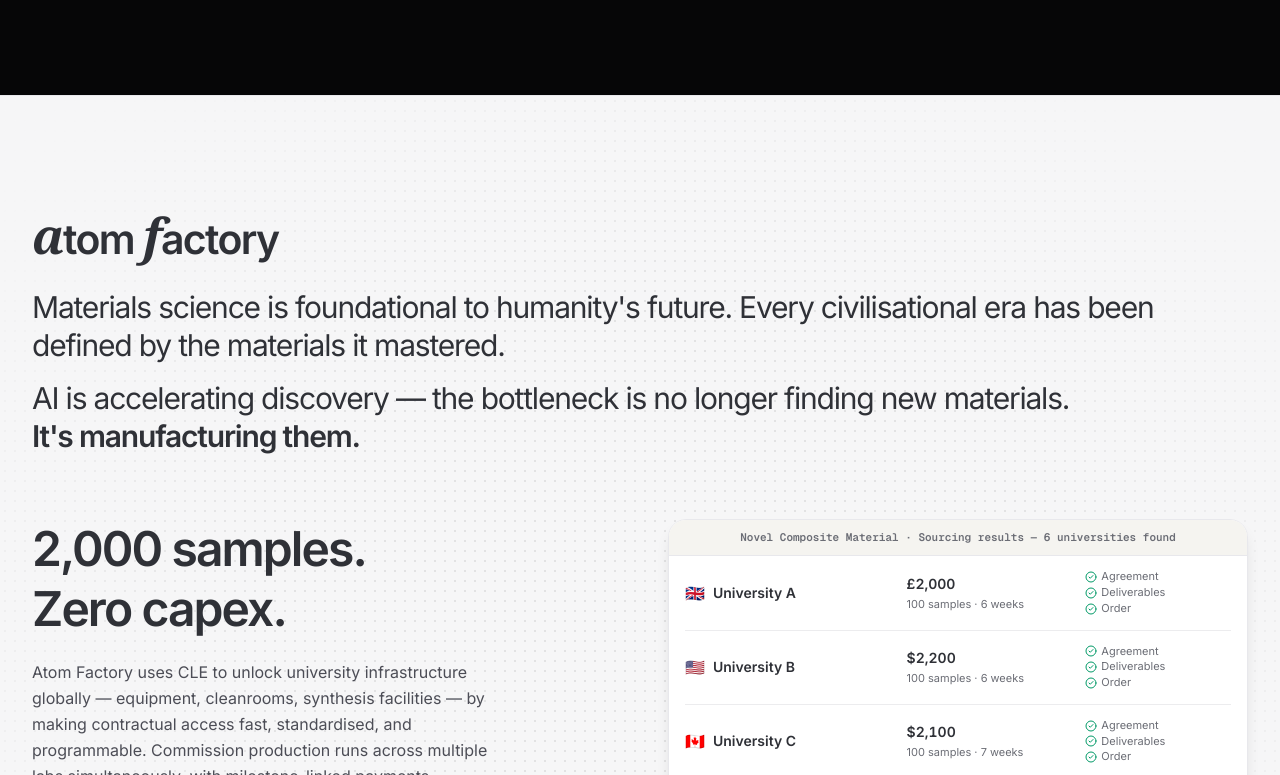
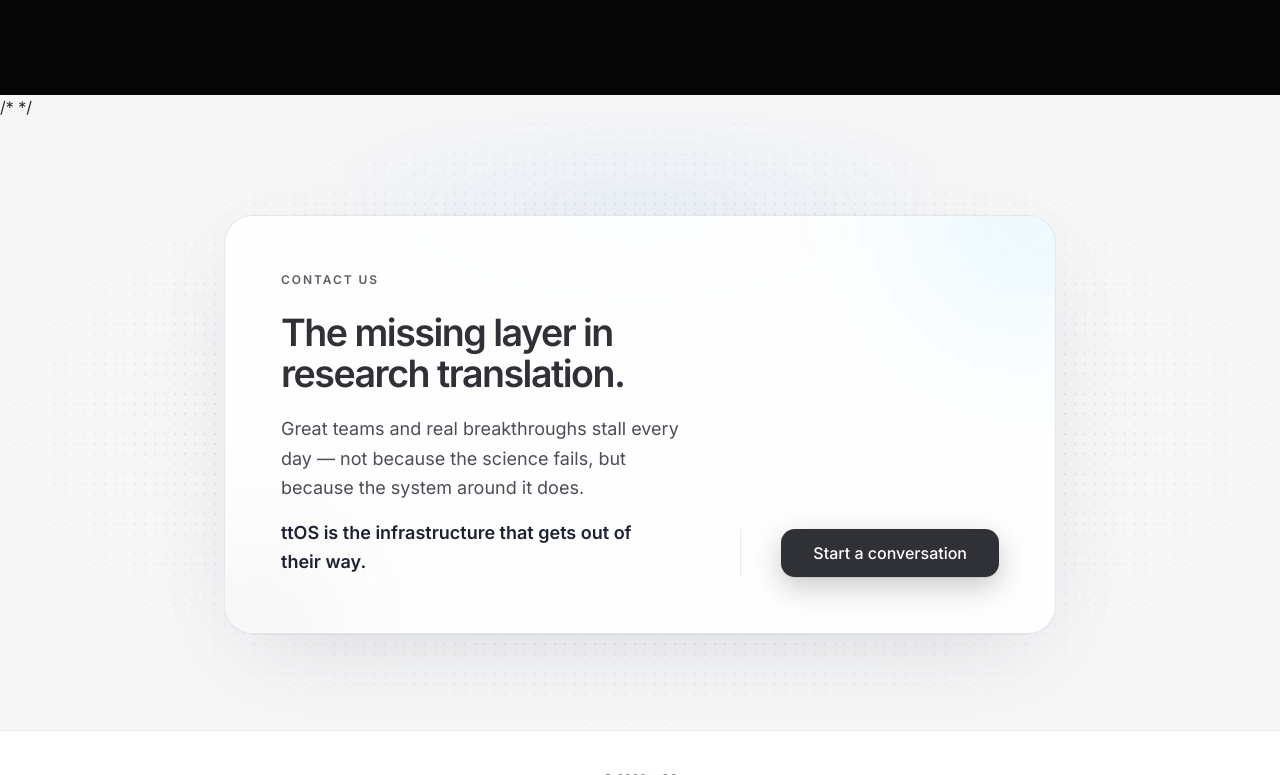
Before and after one commit to onceageekaf/website, a Next.js app: page / in a window 1280 px wide. Shown: the part 6065-6840 px from the top of the page. Built offline with nearby package versions, Linux system fonts and the light colour scheme.

Commit message:
Modify sections in page.tsx
Comment out CleEngagementSection and add DeepTechInfrastructureCtaSection.

```diff
--- a/app/page.tsx
+++ b/app/page.tsx
@@ -196,8 +196,8 @@
       </section>
 
       <ContractLogicEngineSection />
-      <CleEngagementSection />
-
+      /* {/* <CleEngagementSection /> */} */
+      <DeepTechInfrastructureCtaSection />
       <Footer />
     </main>
   )
```
